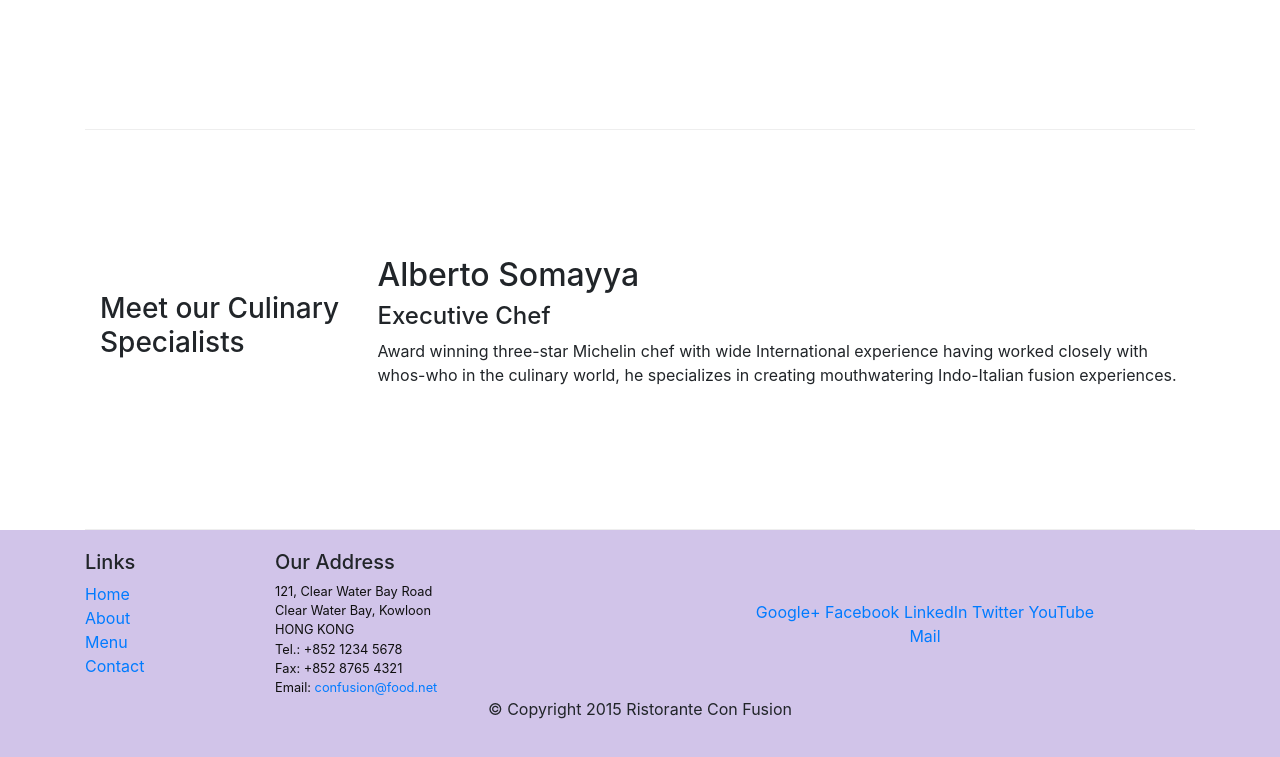
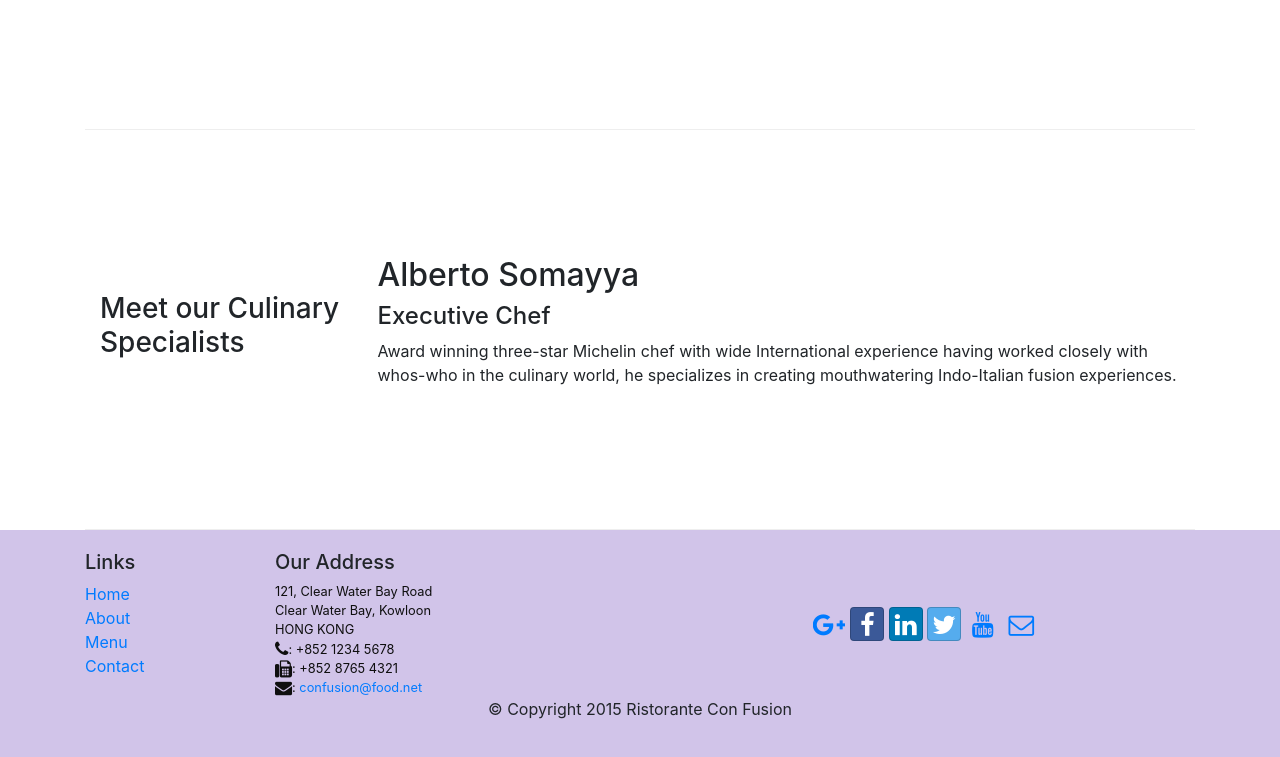
Before and after one commit to duynii/bootstrap4, a website: page index.html in a window 1280 px wide. Shown: the part 980-1737 px from the top of the page. Drawn offline with nearby package versions, Linux system fonts and the light colour scheme.

Commit message:
Icon Fonts

```diff
--- a/index.html
+++ b/index.html
@@ -9,6 +9,8 @@
 
     <!-- Bootstrap CSS -->
     <link rel="stylesheet" href="node_modules/bootstrap/dist/css/bootstrap.min.css">
+    <link rel="stylesheet" href="node_modules/font-awesome/css/font-awesome.min.css">
+    <link rel="stylesheet" href="css/bootstrap-social.css">
     <link rel="stylesheet" href="css/styles.css" >
     <title>Ristorante Con Fusion</title>
 </head>
@@ -22,10 +24,10 @@
          <a class="navbar-brand" href="#">Ristorante con Fusion</a>
          <div class="collapse navbar-collapse" id="Navbar">
             <ul class="navbar-nav">
-               <li class="nav-item active"><a class="nav-link" href="#">Home</a></li>
-               <li class="nav-item"><a class="nav-link" href="./aboutus.html">About</a></li>
-               <li class="nav-item"><a class="nav-link" href="#">Menu</a></li>
-               <li class="nav-item"><a class="nav-link" href="#">Contact</a></li>
+               <li class="nav-item active"><a class="nav-link" href="#"><span class="fa fa-home fa-lg"></span> Home</a></li>
+               <li class="nav-item"><a class="nav-link" href="./aboutus.html"><span class="fa fa-info fa-lg"></span> About</a></li>
+               <li class="nav-item"><a class="nav-link" href="#"><span class="fa fa-list fa-lg"></span> Menu</a></li>
+               <li class="nav-item"><a class="nav-link" href="#"><span class="fa fa-address fa-lg"></span> Contact</a></li>
             </ul>
          </div>
       </div>
@@ -92,24 +94,25 @@
                 </div>
                 <div class="col-6 col-sm-5">
                     <h5>Our Address</h5>
-                    <address>
-		              121, Clear Water Bay Road<br>
-		              Clear Water Bay, Kowloon<br>
-		              HONG KONG<br>
-		              Tel.: +852 1234 5678<br>
-		              Fax: +852 8765 4321<br>
-		              Email: <a href="mailto:confusion@food.net">confusion@food.net</a>
-		           </address>
+                        <address>
+                           121, Clear Water Bay Road <br>
+                           Clear Water Bay, Kowloon <br>
+                           HONG KONG <br>
+                           <i class="fa fa-phone fa-lg"></i>: +852 1234 5678<br>
+                           <i class="fa fa-fax fa-lg"></i>: +852 8765 4321<br>
+                           <i class="fa fa-envelope fa-lg"></i>:
+                                            <a href="mailto:confusion@food.net">confusion@food.net</a>
+                        </address>
                 </div>
                 <!-- col means fill 12 -->
                 <div class="col col-sm-4 align-self-center">
-                    <div style="text-align: center">
-                        <a href="http://google.com/+">Google+</a>
-                        <a href="http://www.facebook.com/profile.php?id=">Facebook</a>
-                        <a href="http://www.linkedin.com/in/">LinkedIn</a>
-                        <a href="http://twitter.com/">Twitter</a>
-                        <a href="http://youtube.com/">YouTube</a>
-                        <a href="mailto:">Mail</a>
+                    <div style="text-align:center">
+                        <a class="btn btn-social-icon btn-google-plus" href="http://google.com/+"><i class="fa fa-google-plus"></i></a>
+                        <a class="btn btn-social-icon btn-facebook" href="http://www.facebook.com/profile.php?id="><i class="fa fa-facebook"></i></a>
+                        <a class="btn btn-social-icon btn-linkedin" href="http://www.linkedin.com/in/"><i class="fa fa-linkedin"></i></a>
+                        <a class="btn btn-social-icon btn-twitter" href="http://twitter.com/"><i class="fa fa-twitter"></i></a>
+                        <a class="btn btn-social-icon btn-youtube" href="http://youtube.com/"><i class="fa fa-youtube"></i></a>
+                        <a class="btn btn-social-icon" href="mailto:"><i class="fa fa-envelope-o"></i></a>
                     </div>
                 </div>
            </div>
--- a/package.json
+++ b/package.json
@@ -14,6 +14,7 @@
     "lite-server": "^2.2.2"
   },
   "dependencies": {
-    "bootstrap": "^4.0.0-alpha.6"
+    "bootstrap": "^4.0.0-alpha.6",
+    "font-awesome": "^4.7.0"
   }
 }
```
Also changed, not shown: aboutus.html (+19 -17 lines), 1 other file.
